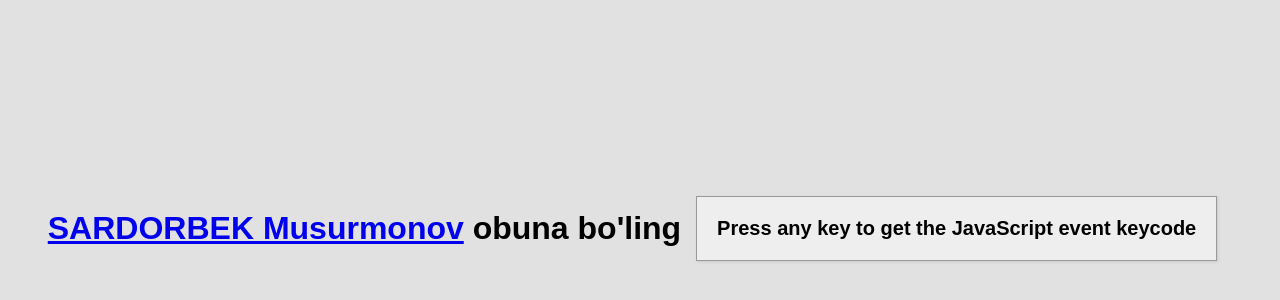
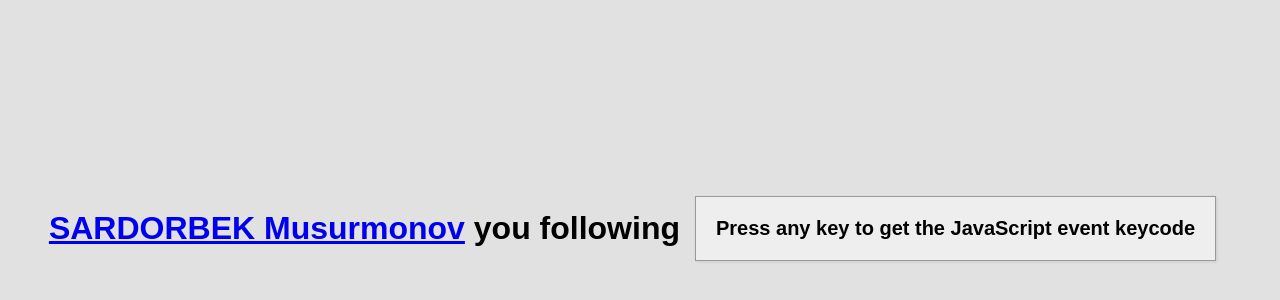
Before and after one commit to sardorbekcode/1_loyiham_sardorbekcode, a plain HTML site: page index.html in a window 1280 px wide. Shown: the part 172-472 px from the top of the page. Drawn offline with Linux system fonts and the light colour scheme; a web font is replaced by a local one.

Commit message:
link nomiga o'zgartirish kiritildi

```diff
--- a/index.html
+++ b/index.html
@@ -7,7 +7,7 @@
     <link rel="stylesheet" href="style.css">
 </head>
 <body>
-    <h1><a href="https://youtube.com/@sardorbek_musurmonov?si=eetWf8YClHzjlWA0">SARDORBEK Musurmonov</a> obuna bo'ling</h1>
+    <h1><a href="https://youtube.com/@sardorbek_musurmonov?si=eetWf8YClHzjlWA0">SARDORBEK Musurmonov</a> you following</h1>
     <div id="insert">
         <div class="key">
             Press any key to get the JavaScript event keycode
```
